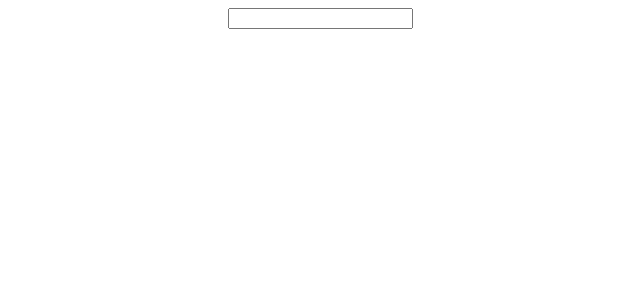
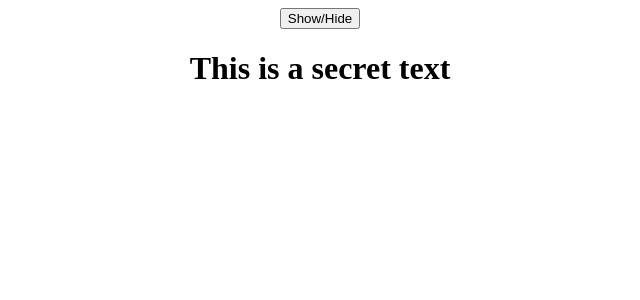
Before and after one commit to AshwanthramKL/react-notes, a React (Create React App) app: page / in a window 1280 px wide. Shown: the top 300 px of the page, without its empty margins (320-960 px from the left). Built offline with nearby package versions, Linux system fonts and the light colour scheme.

Commit message:
usecase of state eg. 2

```diff
--- a/src/App.js
+++ b/src/App.js
@@ -2,16 +2,18 @@ import "./App.css";
 import { useState } from "react";
 
 function App() {
-  const [inputValue, setinputValue] = useState("");
-
-  const handleInputchange = (event) => {
-    setinputValue(event.target.value);
-  };
+  const [showText, setShowText] = useState(true);
 
   return (
     <div className="App">
-      <input type="text" onChange={handleInputchange} />
-      <h1>{inputValue}</h1>
+      <button
+        onClick={() => {
+          setShowText(!showText);
+        }}
+      >
+        Show/Hide
+      </button>
+      {showText && <h1>This is a secret text</h1>}
     </div>
   );
 }
```
